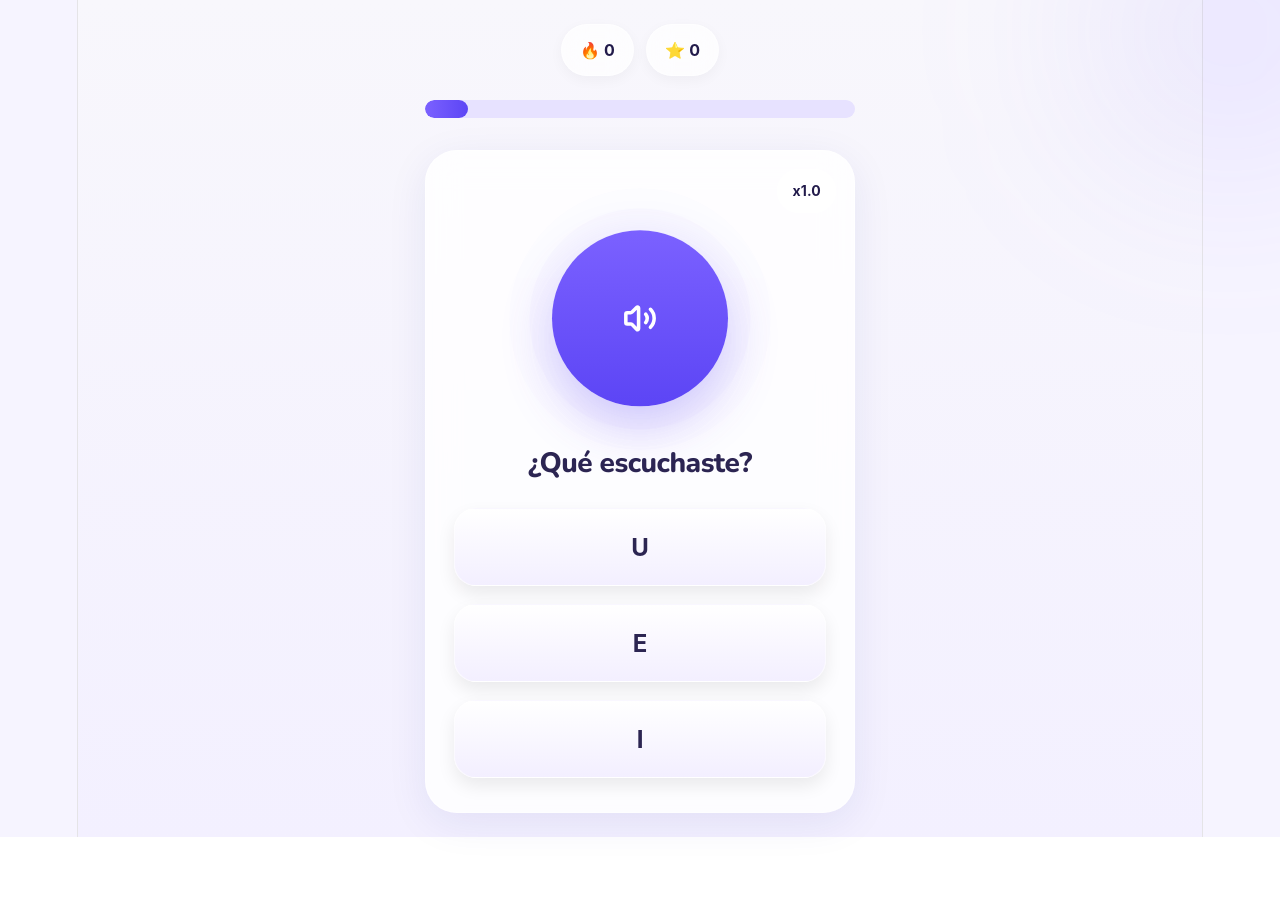
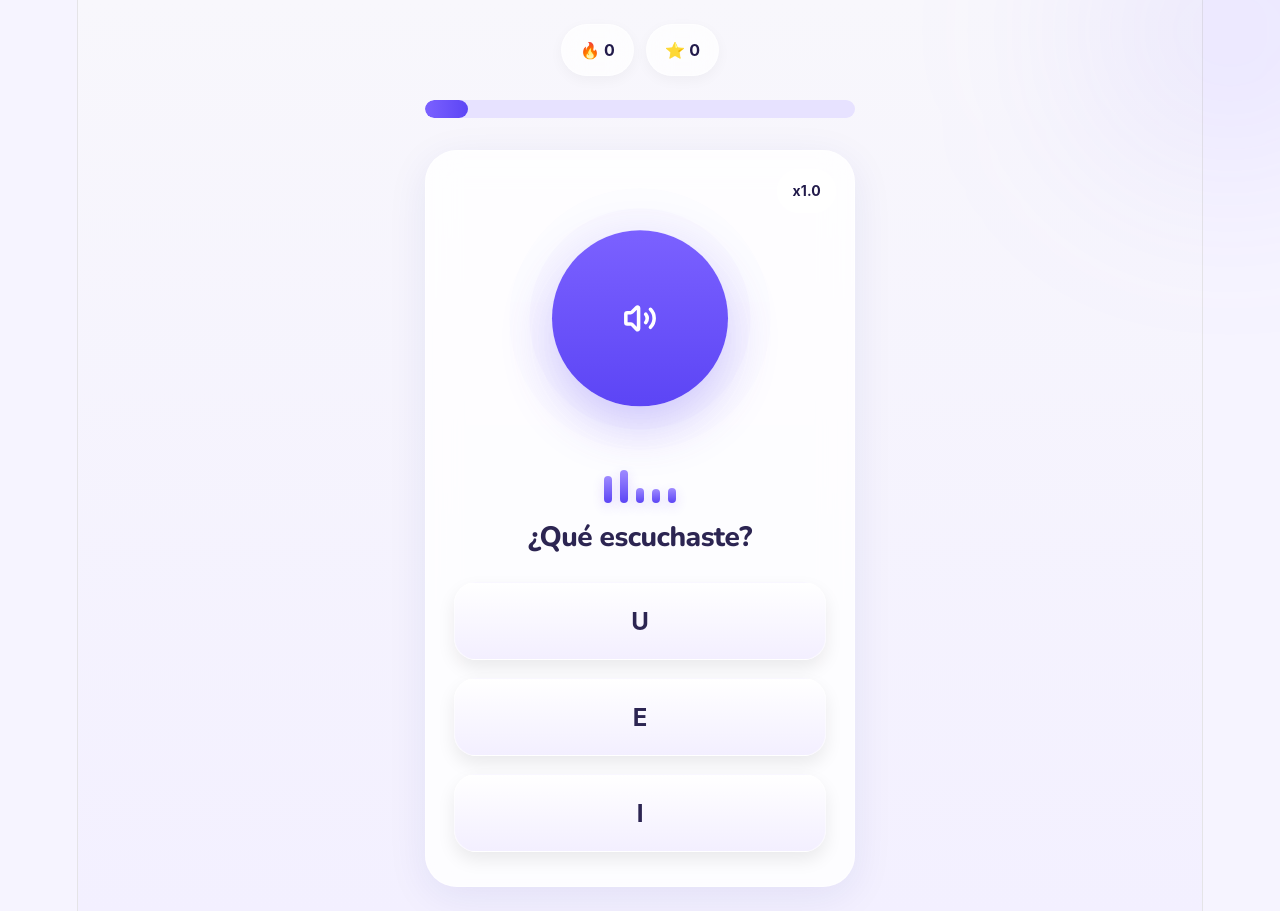
Before and after one commit to ulisesct91/oido-play, a React (Vite) app: page /game/1 in a window 1280 px wide. Before the commit the page ends 837 px from the top, so only its background shows below. Built offline with nearby package versions, Linux system fonts and the light colour scheme; no server answers.

Commit message:
barras de sonido

```diff
--- /dev/null
+++ b/src/components/game/FloatingScore.jsx
@@ -0,0 +1,50 @@
+import styled from "styled-components";
+import { motion, AnimatePresence } from "framer-motion";
+
+export function FloatingScore({ visible, value }) {
+  return (
+    <AnimatePresence>
+      {visible && (
+        <Score
+          initial={{
+            opacity: 0,
+            y: 10,
+            scale: 0.8,
+          }}
+          animate={{
+            opacity: 1,
+            y: -18,
+            scale: 1,
+          }}
+          exit={{
+            opacity: 0,
+            y: -36,
+          }}
+          transition={{
+            duration: 0.6,
+          }}
+        >
+          +{value}
+        </Score>
+      )}
+    </AnimatePresence>
+  );
+}
+
+const Score = styled(motion.div)`
+  position: absolute;
+
+  top: 24px;
+  left: 50%;
+
+  transform: translateX(-50%);
+
+  font-size: 28px;
+  font-weight: 800;
+
+  color: #50c878;
+
+  pointer-events: none;
+
+  text-shadow: 0 4px 12px rgba(80, 200, 120, 0.3);
+`;
--- a/src/components/game/OptionButton.jsx
+++ b/src/components/game/OptionButton.jsx
@@ -80,8 +80,9 @@ const Button = styled(motion.button)`
   color: #2c2552;
 
   transition:
-    transform 0.18s,
-    box-shadow 0.18s;
+    transform 0.2s,
+    box-shadow 0.2s,
+    background 0.3s;
 
   &:hover {
     transform: translateY(-2px);
--- a/src/components/game/QuestionCard.jsx
+++ b/src/components/game/QuestionCard.jsx
@@ -3,8 +3,9 @@
 import styled from "styled-components";
 import { motion } from "framer-motion";
 import { OptionButton } from "./OptionButton";
-import { Volume2 } from "lucide-react";
 import { SoundOrb } from "./SoundOrb";
+import { FloatingScore } from "./FloatingScore";
+import { SoundVisualizer } from "./SoundVisualizer";
 
 export function QuestionCard({
   shake,
@@ -15,6 +16,8 @@ export function QuestionCard({
   status,
   onReplay,
   onAnswer,
+  showPoints,
+  isPlaying,
 }) {
   return (
     <Card
@@ -27,7 +30,7 @@ export function QuestionCard({
         opacity: 1,
         scale: 1,
         y: 0,
-        x: shake ? [-10, 10, -8, 8, 0] : 0,
+        x: shake ? [-6, 6, -5, 5, 0] : 0,
       }}
       exit={{
         opacity: 0,
@@ -35,7 +38,9 @@ export function QuestionCard({
       }}
     >
       <ComboBadge>x{combo.toFixed(1)}</ComboBadge>
+      <FloatingScore visible={showPoints} value={10} />
       <SoundOrb onClick={onReplay} />
+      <SoundVisualizer active={isPlaying} />
 
       <QuestionText>¿Qué escuchaste?</QuestionText>
 
@@ -51,6 +56,13 @@ export function QuestionCard({
               correct={status === "correct" && isSelected}
               wrong={status === "wrong" && isSelected}
               showCorrectAnswer={status === "wrong" && isCorrect}
+              animate={
+                status === "correct" && isSelected
+                  ? {
+                      scale: [1, 1.05, 1],
+                    }
+                  : {}
+              }
             >
               {option}
             </OptionButton>
--- /dev/null
+++ b/src/components/game/SoundVisualizer.jsx
@@ -0,0 +1,52 @@
+import styled from "styled-components";
+import { motion } from "framer-motion";
+
+const bars = [1, 2, 3, 4, 5];
+
+export function SoundVisualizer({ active }) {
+  return (
+    <Wrapper>
+      {bars.map((bar) => (
+        <Bar
+          key={bar}
+          animate={
+            active
+              ? {
+                  height: [14, 42, 18, 34, 14],
+                }
+              : {
+                  height: 14,
+                }
+          }
+          transition={{
+            duration: 0.9 + bar * 0.08,
+
+            repeat: Infinity,
+          }}
+        />
+      ))}
+    </Wrapper>
+  );
+}
+
+const Wrapper = styled.div`
+  display: flex;
+  align-items: flex-end;
+  justify-content: center;
+
+  gap: 8px;
+
+  height: 52px;
+
+  margin-top: 22px;
+`;
+
+const Bar = styled(motion.div)`
+  width: 8px;
+
+  border-radius: 999px;
+
+  background: linear-gradient(180deg, #9f8bff, #5c45f5);
+
+  box-shadow: 0 4px 12px rgba(92, 69, 245, 0.18);
+`;
--- a/src/pages/GamePage.jsx
+++ b/src/pages/GamePage.jsx
@@ -31,6 +31,10 @@ export function GamePage() {
 
   const [showConfetti, setShowConfetti] = useState(false);
 
+  const [showPoints, setShowPoints] = useState(false);
+
+  const [isPlaying, setIsPlaying] = useState(false);
+
   const [shakeCard, setShakeCard] = useState(false);
 
   const [sessionComplete, setSessionComplete] = useState(false);
@@ -57,6 +61,16 @@ export function GamePage() {
 
   const { playVoice, playUI } = useAudio();
 
+  const replayAudio = (sound) => {
+    setIsPlaying(true);
+
+    playVoice(sound);
+
+    setTimeout(() => {
+      setIsPlaying(false);
+    }, 1200);
+  };
+
   const generateQuestion = () => {
     const selectedQuestion = selectAdaptiveQuestion(vowelsQuestions, stats);
 
@@ -70,7 +84,7 @@ export function GamePage() {
   useEffect(() => {
     if (!currentQuestion) return;
 
-    playVoice(currentQuestion.sound);
+    replayAudio(currentQuestion.sound);
   }, [currentQuestion]);
 
   const progress = Math.min(((questionIndex + 1) / SESSION_LENGTH) * 100, 100);
@@ -107,6 +121,11 @@ export function GamePage() {
 
     if (isCorrect) {
       setStatus("correct");
+      setShowPoints(true);
+
+      setTimeout(() => {
+        setShowPoints(false);
+      }, 650);
       setShowConfetti(true);
 
       setTimeout(() => {
@@ -180,10 +199,12 @@ export function GamePage() {
             combo={combo}
             selected={selected}
             status={status}
-            onReplay={() => playVoice(currentQuestion.sound)}
+            onReplay={() => replayAudio(currentQuestion.sound)}
             onAnswer={handleAnswer}
             streak={streak}
             shake={shakeCard}
+            showPoints={showPoints}
+            isPlaying={isPlaying}
           />
         </AnimatePresence>
       </GameContainer>
```
